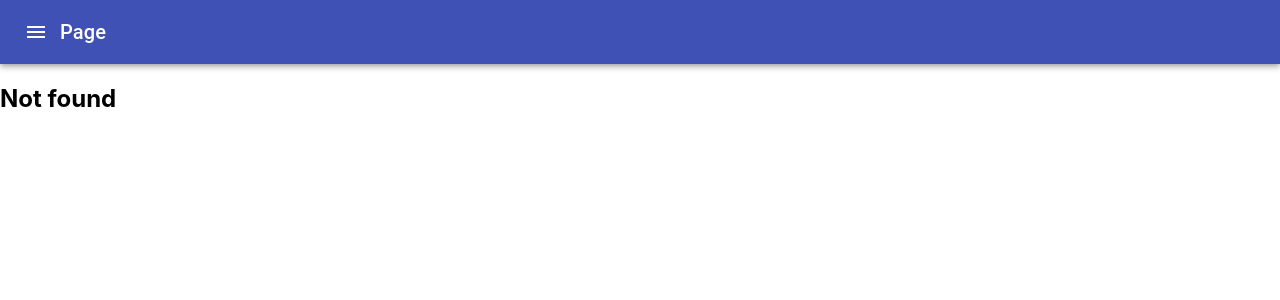
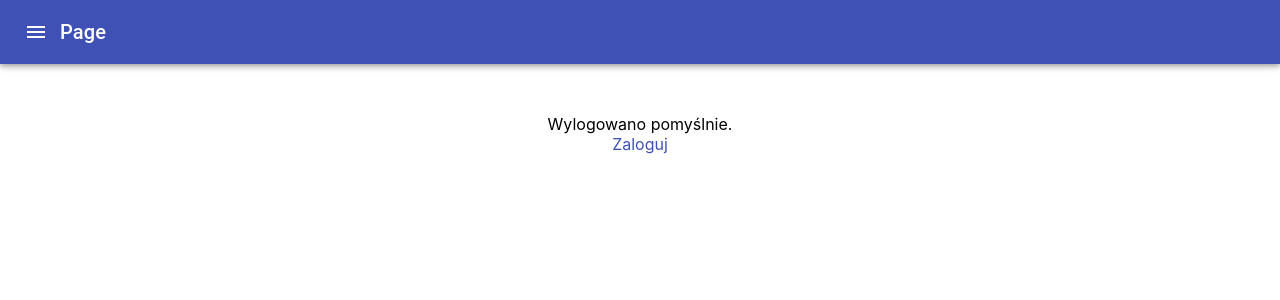
Before and after one commit to ponyhunt3r/sign-app-front, a React (Create React App) app: page /logout in a window 1280 px wide. Before the commit this address had no page. Shown: the top 300 px of the page. Built offline with nearby package versions, Linux system fonts and the light colour scheme.

Commit message:
send jwt token

```diff
--- a/src/index.js
+++ b/src/index.js
@@ -23,6 +23,7 @@ import Drawer from '@material-ui/core/Drawer';
 import { makeStyles } from '@material-ui/core/styles';
 import { NotificationBar } from './shared/components/notificationBar'
 import RootStore from './shared/stores/RootStore'
+import Logout from './pages/logout/logout'
 
 const useStyles = makeStyles({
     list: {
@@ -108,6 +109,7 @@ const Routing = function () {
                     <Switch>
                         <Route exact path="/" component={App} />
                         <Route path="/login" component={Login} />
+                        <Route path="/logout" component={Logout} />
                         <Route path="/about" component={Contact} />
                         <Route component={Notfound} />
                     </Switch>
--- a/src/pages/contact/contact.tsx
+++ b/src/pages/contact/contact.tsx
@@ -1,7 +1,13 @@
 import React from 'react'
-class Contact extends React.Component {
-  render() {
-    return <h1>Contact</h1>
-  }
+import Button from '@material-ui/core/Button'
+import axios from 'axios';
+export default function ContainedButtons() {
+  return (
+   <Button onClick={handleClick} >blick me</Button>
+  )
 }
-export default Contact
+function handleClick(e: React.MouseEvent) {
+  axios.get('http://localhost:3000/api/me').then((res)=> {
+    console.log('r r r', res)
+  })
+}
--- a/src/pages/login/loginWrapper.jsx
+++ b/src/pages/login/loginWrapper.jsx
@@ -18,15 +18,18 @@ const LoginValidation = yup.object().shape({
 })
 
 function submitLogin(values) {
-  console.log(RootStore)
     return Axios.post('http://localhost:3000/login', values)
     .then((res) => {
       if (res.status === 201) {
         authStore.setLogged(true)
         authStore.setToken(res.data.access_token);
-        messageStore.displayMessage("Login successfull")
+        messageStore.displayMessage("Zalogowano pomyślnie")
+        setAxiosHeader(authStore._token)
       }
     });
+}
+function setAxiosHeader(tkn) {
+    Axios.defaults.headers.common['Authorization'] = `Bearer ${tkn}`
 }
 
 export default withFormik({
--- a/src/pages/login/registerWrapper.jsx
+++ b/src/pages/login/registerWrapper.jsx
@@ -2,9 +2,11 @@ import { withFormik } from "formik"
 import * as yup from "yup"
 import RegisterForm from "./registerForm"
 import Axios from 'axios';
+import RootStore from './../../shared/stores/RootStore'
 
 
 const RegisterWrapper = RegisterForm
+const { MessageStore } = RootStore
 
 const LoginValidation = yup.object().shape({
   email: yup
@@ -46,7 +48,7 @@ function submitLogin(values) {
     return Axios.post('http://localhost:3000/users', rest)
     .then((res) => {
         if (res.status === 201) {
-            window.alert('accountcreated')
+            MessageStore.displayMessage('Konto utworzone')
         }
     })
 }
--- /dev/null
+++ b/src/pages/logout/logout.jsx
@@ -0,0 +1,38 @@
+import React from 'react'
+import { Link } from 'react-router-dom'
+import { Button } from '@material-ui/core/Button'
+import axios from 'axios';
+import Typography from '@material-ui/core/Typography'
+import { inject } from 'mobx-react';
+import { makeStyles } from '@material-ui/core/styles';
+import { flexbox } from '@material-ui/system';
+
+const store = ({ store }) => ({
+    messageStore: store.messageStore
+});
+
+const useStyles = makeStyles(theme => ({
+    text: {
+        marginTop: 50,
+        display: 'flex',
+        justifyContent: 'center'
+    },
+    link: {
+        justifyContent: 'center',
+        textDecoration: 'none',
+        color: theme.palette.primary.main
+    }
+}));
+
+ function Logout(store) {
+    const classes = useStyles()
+    return (
+        <div className={classes.text}>
+            <Typography align="center" variant="subtitle">Wylogowano pomyślnie.
+                <Link className={classes.link} to="/login">Zaloguj</Link>
+            </Typography>
+        </div>
+    )
+}
+
+export default inject(store)(Logout)
```
